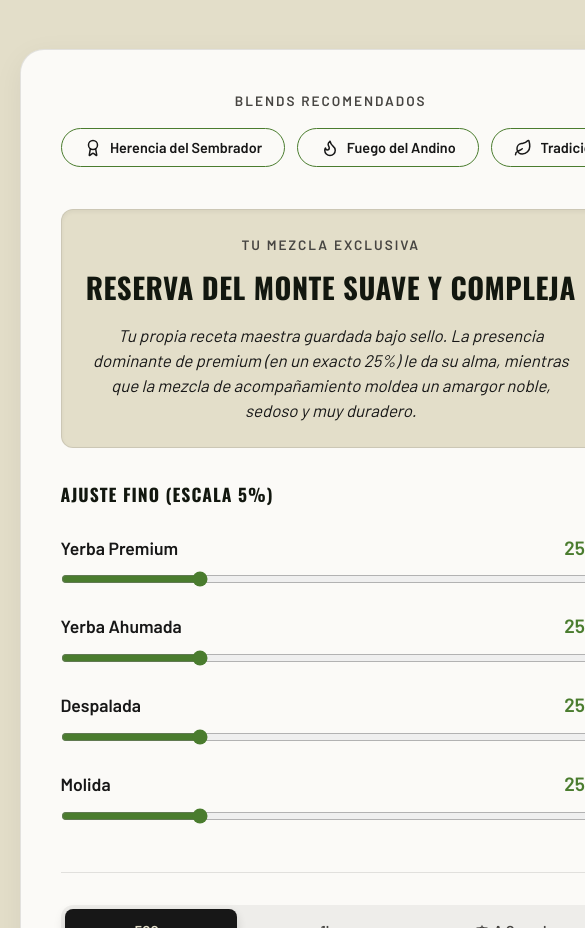
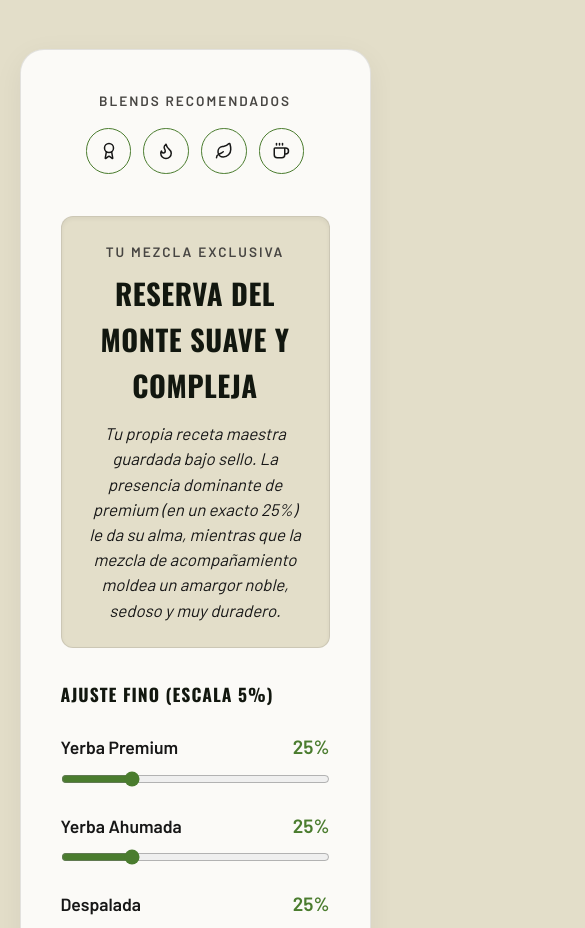
Before and after one commit to Rober-Sonda/el-andino, a React (Vite) app: page / in a window 390 px wide. Shown: the part 5560-6488 px from the top of the page, 585 px wide, since content can reach past the window. Built offline with nearby package versions, Linux system fonts and the light colour scheme; no server answers.

Commit message:
UI Polish: Center the icon-only featured blend buttons globally on mobile

```diff
--- a/src/components/BlendCreator.jsx
+++ b/src/components/BlendCreator.jsx
@@ -157,8 +157,8 @@ const BlendCreator = () => {
                  <p style={{ margin: '0 0 1rem 0', fontSize: '0.85rem', textTransform: 'uppercase', color: 'var(--color-text-muted)', fontWeight: 'bold', letterSpacing: '2px', textAlign: 'center' }}>Blends Recomendados</p>
                  <div className="featured-scroll-container">
                     {featuredBlends.map((blend, idx) => (
-                        <button key={idx} className="featured-pill-btn" onClick={() => setRatios(blend.ratios)}>
-                           {blend.icon} {blend.name}
+                        <button key={idx} className="featured-pill-btn" onClick={() => setRatios(blend.ratios)} title={blend.name}>
+                           {blend.icon}
                         </button>
                     ))}
                  </div>
@@ -490,15 +490,13 @@ if (typeof document !== 'undefined') {
       background: transparent;
       border: 1.5px solid var(--color-accent);
       color: var(--color-text);
-      padding: 0.6rem 1.4rem;
-      border-radius: 50px;
-      font-weight: 700;
-      font-size: 0.9rem;
+      padding: 0.8rem;
+      border-radius: 50%;
       transition: all 0.2s ease;
       cursor: pointer;
       display: flex;
       align-items: center;
-      gap: 8px;
+      justify-content: center;
       flex-shrink: 0;
     }
     .featured-pill-btn:hover {
@@ -515,14 +513,10 @@ if (typeof document !== 'undefined') {
       padding-bottom: 10px;
       flex-wrap: nowrap;
       scrollbar-width: none;
+      justify-content: center;
     }
     .featured-scroll-container::-webkit-scrollbar {
       display: none;
-    }
-    @media (min-width: 768px) {
-      .featured-scroll-container {
-         justify-content: center;
-      }
     }
     button[style*="background: var(--glass-bg)"]:hover {
       border-color: var(--color-accent) !important;
```
